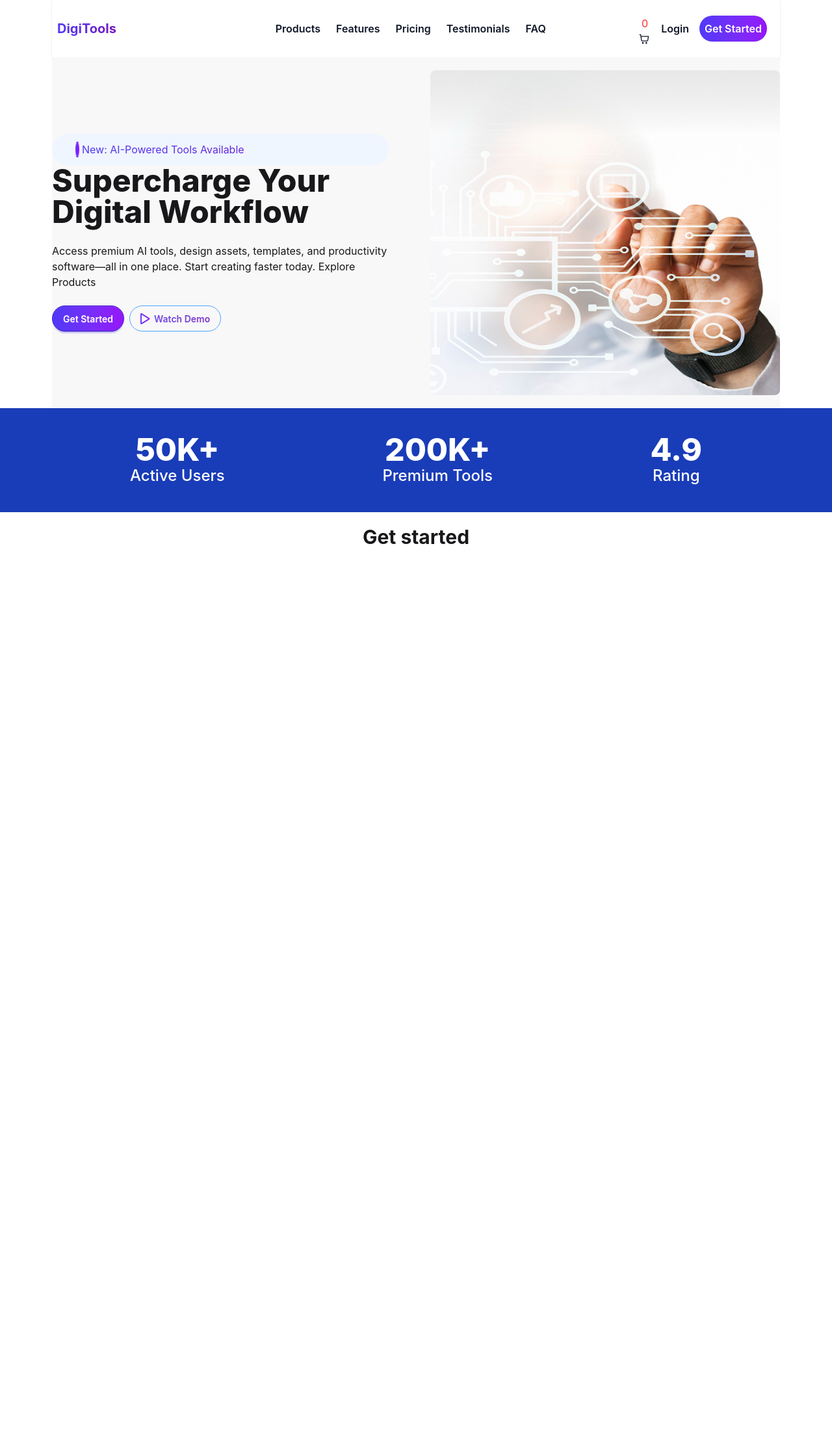
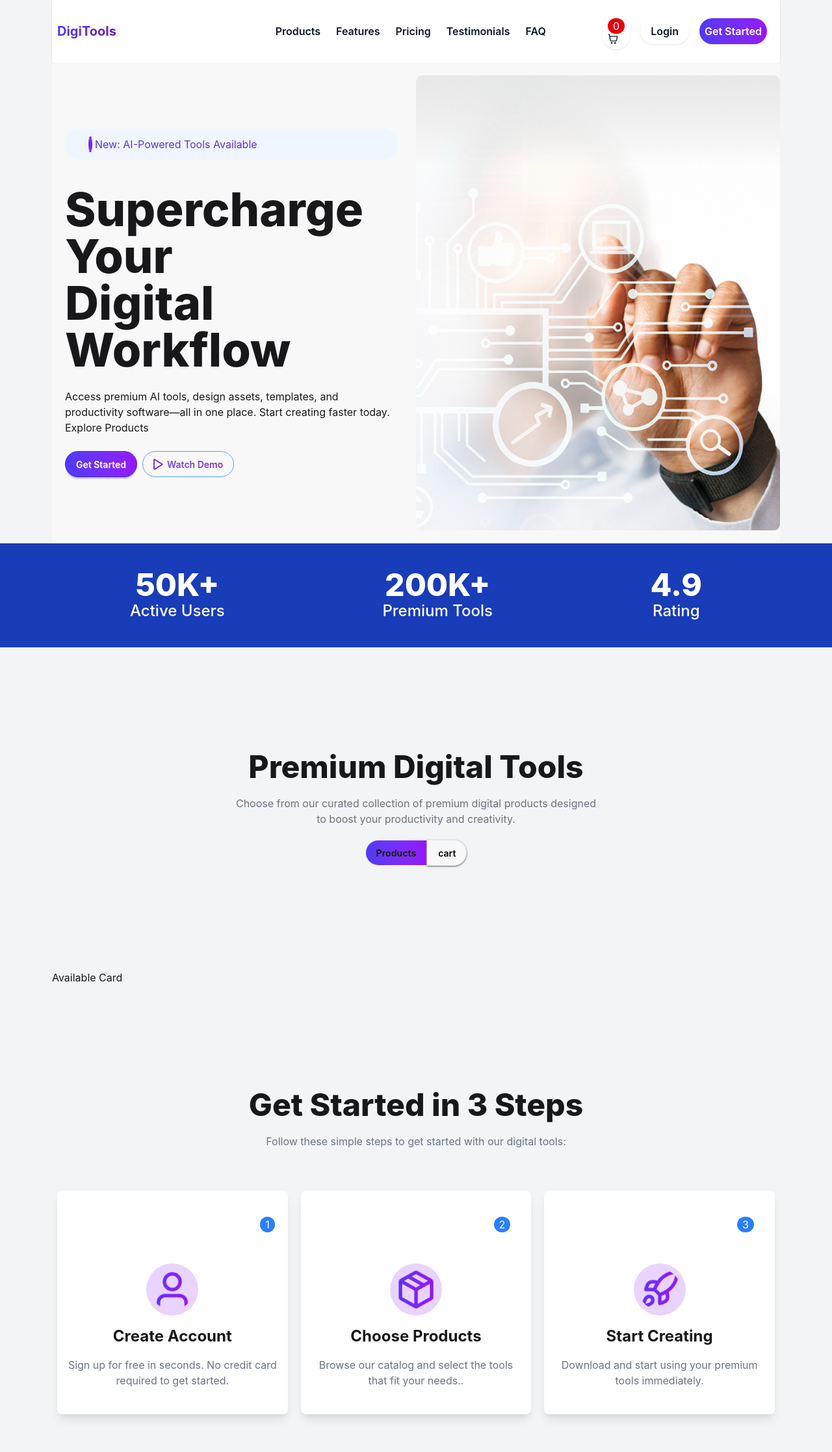
Before and after one commit to mhk432/Digital-Tools-Buying-Website-B-13, a React (Vite) app: page / in a window 1280 px wide. Shown: the top 2234 px of the page at 65% size. Before the commit the page ends 864 px from the top, so only its background shows below. Built offline with nearby package versions, Linux system fonts and the light colour scheme.

Commit message:
added bannarsection

```diff
--- a/index.html
+++ b/index.html
@@ -6,7 +6,7 @@
     <meta name="viewport" content="width=device-width, initial-scale=1.0" />
     <title>assingment-6-b13</title>
   </head>
-  <body>
+  <body class="bg-gray-100">
     <div id="root"></div>
     <script type="module" src="/src/main.jsx"></script>
   </body>
--- a/src/App.jsx
+++ b/src/App.jsx
@@ -1,8 +1,10 @@
 
 import './App.css'
+import Card3section from './components/3cardsection/Card3section'
 import ExtraCard from './components/axtraCard/ExtraCard'
 import Banner from './components/banner/Banner'
 import Navbar from './components/navbar/Navbar'
+import Products from './components/products/Products'
 
 function App() {
 
@@ -13,8 +15,9 @@ function App() {
         <Navbar></Navbar>
         <Banner></Banner>
         <ExtraCard></ExtraCard>
+        <Products></Products>
+      <Card3section></Card3section>
 
-          <h1 className=' text-3xl text-center my-5 font-bold'>Get started</h1>
 
 
 
--- /dev/null
+++ b/src/components/3cardsection/Card3section.jsx
@@ -0,0 +1,80 @@
+import React from 'react';
+import  useReducer   from '../../assets/user.png' ;
+import choosepRoduct from '../../assets/package.png' ;
+import roketplayer from'../../assets/rocket.png' ;
+
+const Card3section = () => {
+    return (
+        <div>
+           <div className='mx-12 my-40'>
+
+            <div className='mx-auto text-center space-y-5'>
+            <h1 className='text-5xl font-extrabold'>Get Started in 3 Steps</h1>
+            <p className='text-[16px] text-gray-500'>Follow these simple steps to get started with our digital tools:</p>
+              </div>
+
+            <div className='grid  lg:grid-cols-3 md:grid-cols-2 gap-5
+              py-16 px-10  '>
+                <div className='shadow-lg  bg-[#FFFFFF]  rounded-lg
+                py-10  text-center'>
+                    <div  className=' text-white flex justify-between'>
+                        <p></p>
+
+                    <p className='bg-blue-500 px-2 rounded-full mr-5 mb-12'>1</p>
+                    </div>
+                    <div className='space-y-4 mx-auto flex
+                    flex-col justify-center items-center'>
+                        <img src={useReducer} className='w-20
+                        h-20 bg-purple-200 rounded-full p-2' alt="User" />
+                    <h2 className='text-2xl font-bold'>Create Account</h2>
+                    <p className='text-[16px] text-gray-500'>Sign
+                        up for free in seconds.
+                        No credit card <br /> required to get started.</p>
+
+                    </div>
+                </div>
+
+
+                <div className='shadow-lg  bg-[#FFFFFF]  rounded-lg py-10 px-3 text-center'>
+                    <div  className=' text-white flex justify-between'>
+                        <p></p>
+
+                    <p className='bg-blue-500 px-2 rounded-full mr-5 mb-12'>2</p>
+                    </div>
+                    <div className='space-y-4 mx-auto flex flex-col justify-center items-center'>
+                        <img src={choosepRoduct} className='w-20
+                        h-20 bg-purple-200 rounded-full p-2' alt="Choose Product" />
+                    <h2 className='text-2xl font-bold'>Choose Products</h2>
+                    <p className='text-[16px] text-gray-500'>Browse our catalog and select the tools <br />
+                        that fit your needs..</p>
+
+                    </div>
+                </div>
+
+
+                <div className='shadow-lg  bg-[#FFFFFF]  rounded-lg py-10 px-3 text-center'>
+                    <div  className=' text-white flex justify-between'>
+                        <p></p>
+
+                    <p className='bg-blue-500 px-2 rounded-full mr-5 mb-12'>3</p>
+                    </div>
+                    <div className=' space-y-4 mx-auto flex flex-col justify-center items-center'>
+                        <img src={roketplayer} className='w-20
+                        h-20 bg-purple-200 rounded-full p-2' alt="roket" />
+                    <h2 className='text-2xl font-bold'>Start Creating</h2>
+                    <p className='text-[16px] text-gray-500'>Download
+                        and start using your premium <br />
+                        tools immediately.</p>
+
+                    </div>
+                </div>
+
+
+
+            </div>
+            </div>
+        </div>
+    );
+};
+
+export default Card3section;
--- a/src/components/axtraCard/ExtraCard.jsx
+++ b/src/components/axtraCard/ExtraCard.jsx
@@ -1,11 +1,13 @@
 import React from 'react';
+
 
 const ExtraCard = () => {
     return (
-        <div className='bg-blue-800'>
+        <div className='bg-blue-800 '>
             <div className='mx-20 flex text-center justify-between px-30 py-10'>
                 <div className=''>
-                    <h2 className='text-5xl font-extrabold text-white' >50K+</h2>
+              <h2 className='text-5xl font-extrabold text-white' >50K+</h2>
+
                     <p  className='text-2xl text-white font-medium'>Active Users</p>
                 </div>
                 <div>
--- a/src/components/banner/Banner.jsx
+++ b/src/components/banner/Banner.jsx
@@ -6,20 +6,24 @@ import Reactangele from '../../assets/Rectangle 4.png'
 const Banner = () => {
     return (
         <div className=" bg-base-200 mx-20">
-            <div className=" flex items-center flex-col lg:flex-row-reverse gap-16 py-5">
+            <div className=" flex items-center justify-between
+             flex-col lg:flex-row-reverse gap-2  py-5">
                 <img
                     src={banner}
-                    className="rounded-lg  h-[500px] w-1/2"
-                />
-                <div className=''>
-                    <div className='bg-blue-50  rounded-full'>
-                        <p className='flex p-3 gap-1 ml-6 bg-gradient-to-r from-[#4F39F6]
+                    className="rounded-lg w-2/4 h-[700px]" />
+
+                <div className='p-5 space-y-10   w-3/6'>
+                    <div className='bg-blue-50  rounded-full '>
+                        <p className='flex p-3 gap-1 ml-6
+                        bg-gradient-to-r from-[#4F39F6]
                     to-[#7412be]
-        bg-clip-text text-transparent rounded-full'><img src={Reactangele} alt="" /> New: AI-Powered Tools Available</p>
+        bg-clip-text text-transparent rounded-full'>
+            <img src={Reactangele} alt="" /> New: AI-Powered Tools Available</p>
                     </div>
-                    <h1 className="text-5xl font-extrabold  ">Supercharge Your <br /> Digital Workflow </h1>
+                    <div className=''>
+                        <h1 className="text-7xl font-extrabold  ">Supercharge Your <br /> Digital Workflow </h1>
                     <p className="py-6 ">
-                        Access premium AI tools, design assets, templates, and productivity <br />
+        Access premium AI tools, design assets, templates, and productivity
                         software—all in one place. Start creating faster today.
 
                         Explore Products
@@ -30,6 +34,7 @@ const Banner = () => {
                         <button className='btn rounded-full border border-blue-400 bg-gradient-to-r from-[#4F39F6] to-[#7412be]
         bg-clip-text text-transparent'><img src={playButton} alt="" /> Watch Demo</button>
                     </div>
+                    </div>
                 </div>
             </div>
         </div>
--- a/src/components/navbar/Navbar.jsx
+++ b/src/components/navbar/Navbar.jsx
@@ -50,14 +50,21 @@ const Navbar = () => {
         </ul>
       </div>
       <div className="navbar-end gap-4 p-5">
-        <div>
-          <p className='text-red-500 p-1 rounded-full '>0</p>
-          <img src={logo} className='' alt="" />
+        <div className='px-2 shadow p-2
+        shadow-b shadow-gray-200 rounded-full'>
+
+            <p className='text-white px-2  rounded-full bg-red-600 '>0</p>
+
+          <img src={logo} className=' ' alt="" />
         </div>
 
-        <p className='text-[16px] font-semibold text-[#101727] '>Login</p>
-        <a className="rounded-full p-2 bg-gradient-to-r
-          text-white font-semibold
+        <button className='text-[16px]
+        font-semibold text-[#101727] px-4 py-2 shadow
+        shadow-b shadow-gray-200
+        rounded-full hover-3d '>Login</button>
+        <a className=" text-white font-semibold
+        rounded-full p-2 bg-gradient-to-r
+
           from-[#4F39F6] to-[#9514FA] ">Get Started</a>
       </div>
     </div>
--- /dev/null
+++ b/src/components/products/Products.jsx
@@ -0,0 +1,38 @@
+import React, { useState } from 'react';
+import AvailableCard from '../selected/AvailableCard';
+import SelactedCard from '../selected/SelactedCard';
+
+
+const Products = () => {
+
+    const [selectedType, setselectedType] = useState('available');
+    return (
+        <div>
+
+            <div className='text-center mx-auto my-40 space-y-5'>
+                <h1 className='text-5xl font-extrabold'>Premium Digital Tools</h1>
+                <p className='text-[16px] text-gray-500'>Choose from our curated collection of
+                    premium digital products designed <br />
+                    to boost your productivity and creativity.</p>
+                <div>
+                    <button
+                        onClick={() => setselectedType('available')}
+                        className={`btn ${selectedType ===
+                            'available' ? "bg-gradient-to-r from-[#4F39F6] to-[#9514FA]" :
+                            " text-black shadow shadow-b shadow-gray-500 "}
+                  rounded-l-full font-bold`}>Products</button>
+
+                    <button
+                        onClick={() => setselectedType('Selected')} className={`btn
+ ${selectedType === 'Selected' ? "bg-gradient-to-r from-[#4F39F6] to-[#9514FA]" : "shadow shadow-b shadow-gray-500  text-black"}
+                  rounded-r-full`}>cart</button>
+                </div>
+            </div>
+            {selectedType === "available" ? <AvailableCard></AvailableCard> :<SelactedCard></SelactedCard>}
+        </div>
+
+
+    );
+};
+
+export default Products;
--- /dev/null
+++ b/src/components/selected/AvailableCard.jsx
@@ -0,0 +1,11 @@
+import React from 'react';
+
+const AvailableCard = () => {
+    return (
+        <div className='px-20'>
+            <h1>Available Card</h1>
+        </div>
+    );
+};
+
+export default AvailableCard;
--- /dev/null
+++ b/src/components/selected/SelactedCard.jsx
@@ -0,0 +1,11 @@
+import React from 'react';
+
+const SelactedCard = () => {
+    return (
+        <div className='px-20'>
+            <h1>selacted card</h1>
+        </div>
+    );
+};
+
+export default SelactedCard;
```
